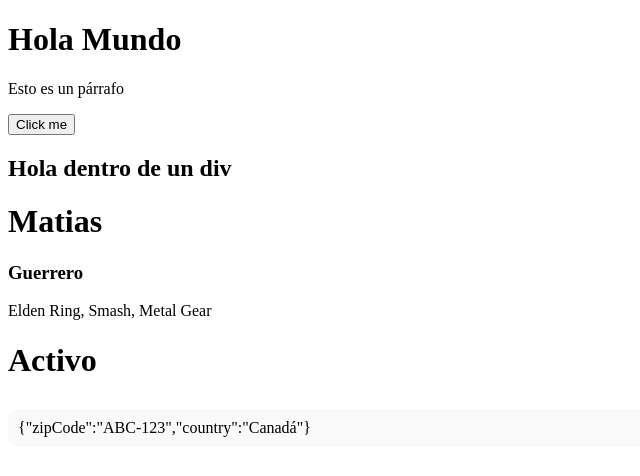
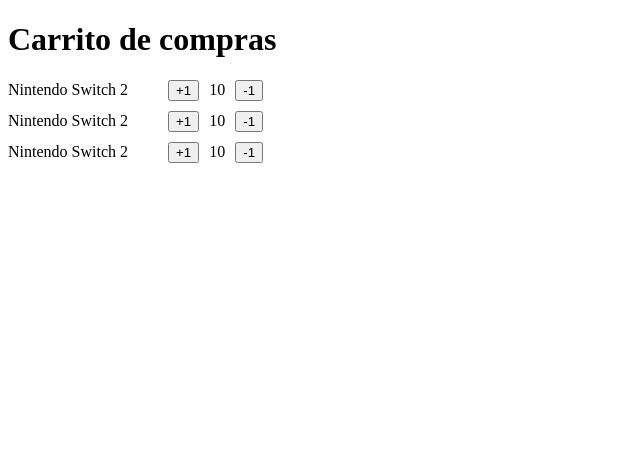
Before and after one commit to Mafius19/react-bootcamp, a React (Vite) app in the folder 02-first-steps/: page / in a window 1280 px wide. Shown: the top 476 px of the page, without its empty margins (0-640 px from the left). Built offline with nearby package versions, Linux system fonts and the light colour scheme.

Commit message:
Seccion 4 - Componente Item counter

```diff
--- a/02-first-steps/src/FirstStpesApp.tsx
+++ b/02-first-steps/src/FirstStpesApp.tsx
@@ -1,14 +1,13 @@
+import { ItemCounter } from "./shopping-cart/ItemCounter";
+
 export function FirstStepsApp() {
   return (
     <>
-      <h1>Hola Mundo</h1>
-      <p>Esto es un párrafo</p>
+      <h1>Carrito de compras</h1>
 
-      <button>Click me</button>
-
-      <div>
-        <h2>Hola dentro de un div</h2>
-      </div>
+      <ItemCounter/>
+      <ItemCounter/>
+      <ItemCounter/>
     </>
   )
 }
--- a/02-first-steps/src/main.tsx
+++ b/02-first-steps/src/main.tsx
@@ -6,6 +6,6 @@
 createRoot(document.getElementById('root')!).render(
   <StrictMode>
     <FirstStepsApp/>
-    <MyAwesomeApp/>
+    {/* <MyAwesomeApp/> */}
   </StrictMode>,
 )
--- /dev/null
+++ b/02-first-steps/src/shopping-cart/ItemCounter.tsx
@@ -0,0 +1,20 @@
+
+export const ItemCounter = () => {
+    return (
+        <section
+          style={{
+            display: 'flex',
+            alignItems: 'center',
+            gap: 10,
+            marginTop: 10
+          }}>
+            <span style={{
+              width: 150
+            }}
+            >Nintendo Switch 2</span>
+            <button>+1</button>
+            <span>10</span>
+            <button>-1</button>
+        </section>
+    )
+}
```
